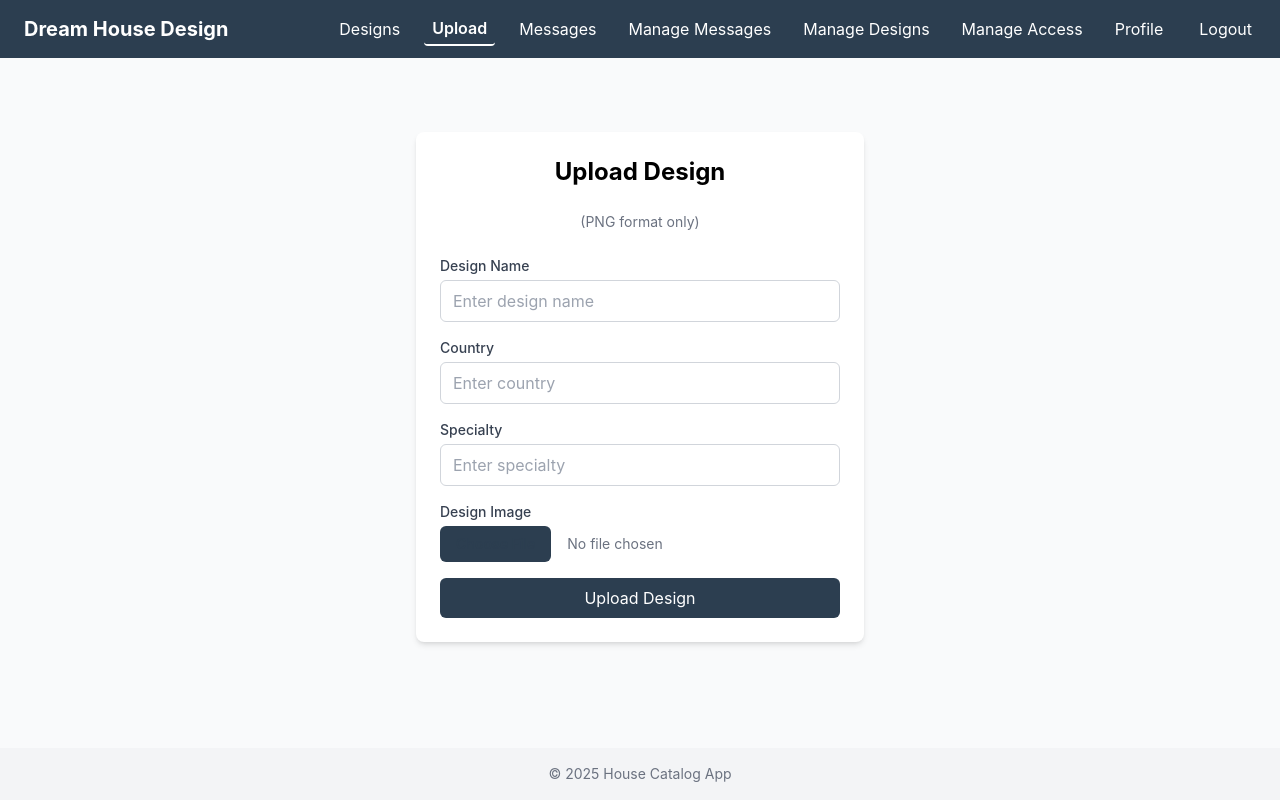
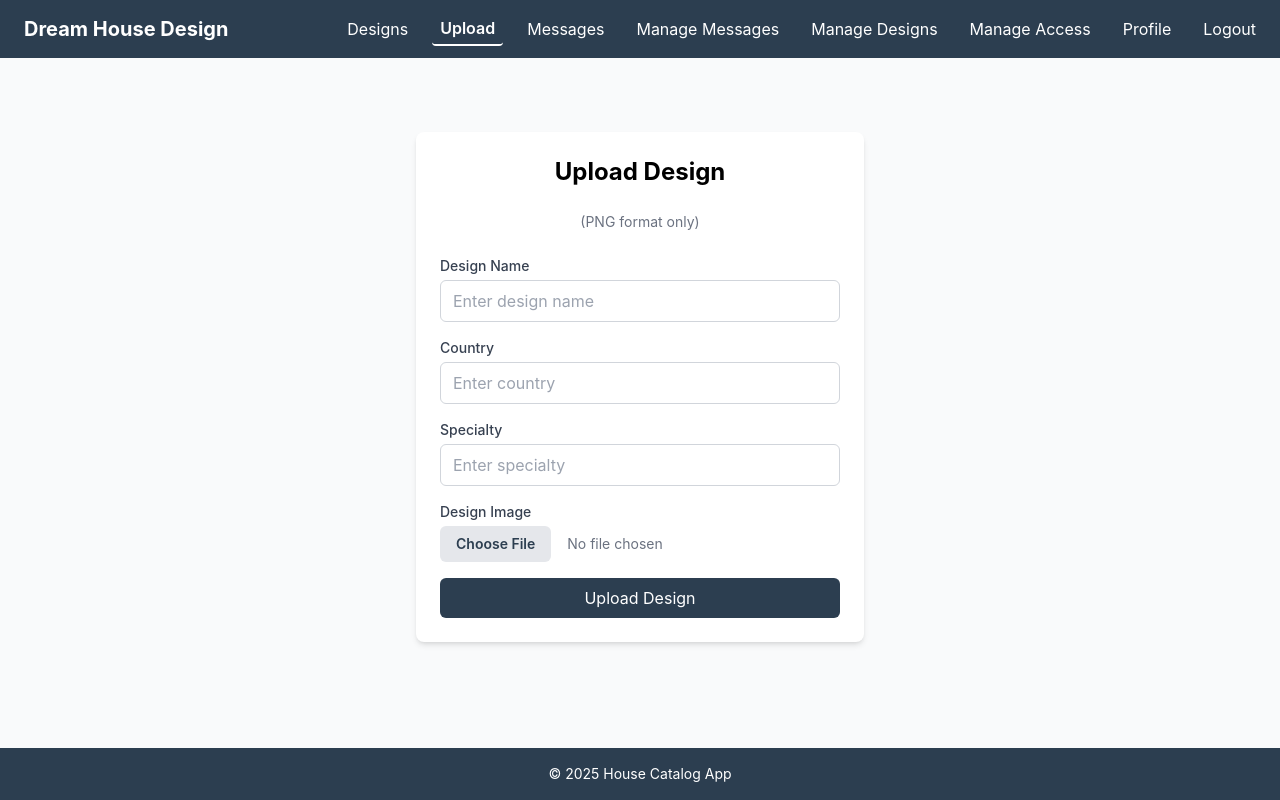
Before and after one commit to snopflake/house-catalog-app, a React (Create React App) app in the folder frontend/: page /upload in a window 1280 px wide. Built offline with nearby package versions, Linux system fonts and the light colour scheme; no server answers; sample sign-in values are in the browser's storage.

Commit message:
final touch

```diff
--- a/frontend/src/components/Footer.js
+++ b/frontend/src/components/Footer.js
@@ -1,7 +1,7 @@
 function Footer() {
   return (
-    <footer className="bg-gray-100 text-center py-4 mt-8">
-      <p className="text-gray-500 text-sm">&copy; 2025 House Catalog App</p>
+    <footer className="bg-[#2C3E50] text-center py-4 mt-8">
+      <p className="text-white text-sm">&copy; 2025 House Catalog App</p>
     </footer>
   );
 }
--- a/frontend/src/components/Navbar.js
+++ b/frontend/src/components/Navbar.js
@@ -6,11 +6,11 @@ function Navbar() {
   const navigate = useNavigate();
   const [open, setOpen] = useState(false);
 
-  const baseLink = "px-2 py-1 rounded transition-colors duration-150";
+  const baseLink = "px-2 py-1 rounded transition-colors duration-150 text-white";
   const activeLink = "border-b-2 border-white font-semibold";
   const hoverLink = "hover:bg-[#F8F9FA] hover:text-[#2C3E50]";
 
-  // Semua menu
+  // All menu items
   const menu = (
     <>
       <NavLink
@@ -70,6 +70,7 @@ function Navbar() {
           className={({ isActive }) =>
             `${baseLink} ${hoverLink} ${isActive ? activeLink : ""}`
           }
+          onClick={() => setOpen(false)}
         >
           Manage Access
         </NavLink>
@@ -89,7 +90,7 @@ function Navbar() {
           navigate('/');
           window.location.reload();
         }}
-        className="text-white px-3 py-1 rounded ml-2 hover:bg-white hover:text-[#2C3E50] transition-colors duration-150"
+        className={`${baseLink} ${hoverLink} ml-2 mb-2 md:mb-0`}
       >
         Logout
       </button>
@@ -99,10 +100,11 @@ function Navbar() {
   return (
     <>
       <nav className="bg-[#2C3E50] text-white px-4 py-3 flex justify-between items-center relative">
-        {/* Kiri: Logo/Home */}
+        {/* Left: Logo/Home */}
         <div>
-          <NavLink to="/" className="font-bold text-xl ml-2">Dream House Design</NavLink>
+          <NavLink to="/" className="font-bold text-xl ml-2 text-white">Dream House Design</NavLink>
         </div>
+
         {/* Hamburger button (mobile) */}
         <button
           className="md:hidden flex flex-col justify-center items-center"
@@ -113,14 +115,16 @@ function Navbar() {
           <span className={`block h-1 w-6 bg-white mb-1 rounded transition-all ${open ? "opacity-0" : ""}`}></span>
           <span className={`block h-1 w-6 bg-white rounded transition-all ${open ? "-rotate-45 -translate-y-2" : ""}`}></span>
         </button>
-        {/* Menu kanan */}
+
+        {/* Desktop menu */}
         <div className="hidden md:flex items-center space-x-4">
           {menu}
         </div>
       </nav>
-      {/* Mobile menu - now placed below the nav */}
+
+      {/* Mobile menu */}
       {open && (
-        <div className="w-full bg-[#2C3E50] flex flex-col items-start px-4 py-2 space-y-2 md:hidden z-50 shadow-lg">
+        <div className="w-full bg-[#2C3E50] text-white flex flex-col items-start px-4 py-2 space-y-2 md:hidden z-50 shadow-lg">
           {menu}
         </div>
       )}
--- a/frontend/src/pages/UploadPage.js
+++ b/frontend/src/pages/UploadPage.js
@@ -124,7 +124,7 @@ function UploadPage() {
                 <input
                   type="file"
                   accept="image/png"
-                  className="w-full text-sm text-gray-500 file:mr-4 file:py-2 file:px-4 file:rounded-md file:border-0 file:text-sm file:font-semibold file:bg-[#2C3E50] file:text-[#2C3E50] hover:file:[#2C3E50]"
+                  className="w-full text-sm text-gray-500 file:mr-4 file:py-2 file:px-4 file:rounded-md file:border-0 file:text-sm file:font-semibold file:bg-gray-200 file:text-[#2C3E50] hover:file:[#2C3E50]"
                   onChange={(e) => setFile(e.target.files[0])}
                   required
                 />
```
